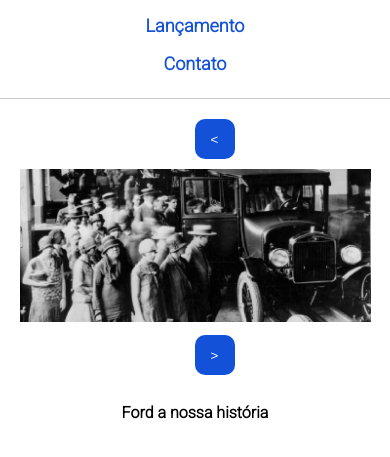
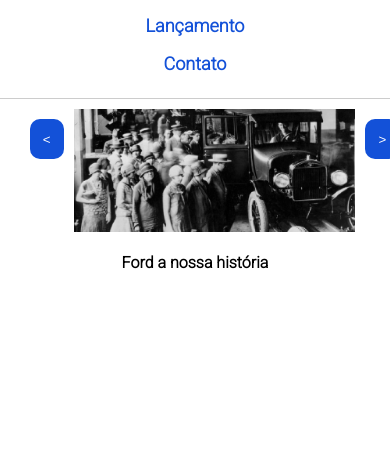
Before and after one commit to VHSDO/Projeto_Site_Ford_2.0, a plain HTML site: page index.html in a window 390 px wide. Shown: the part 121-578 px from the top of the page. Drawn offline with Linux system fonts and the light colour scheme.

Commit message:
Alterou os botões do carrossel pra o celular

```diff
--- a/css/style.css
+++ b/css/style.css
@@ -183,12 +183,6 @@ button {
         padding: 10px;
     }
 
-    div#carrossel {
-        flex-direction: column;
-        max-height: none;
-        height: auto;
-        padding: 10px;
-    }
 
     div#titulo-carrossel {
         font-size: 16px;
@@ -245,6 +239,6 @@ button {
     div#carrossel button {
         width: 40px;
         height: 40px;
-        margin: 10px auto;
+        margin: 10px;
     }
 }
```
